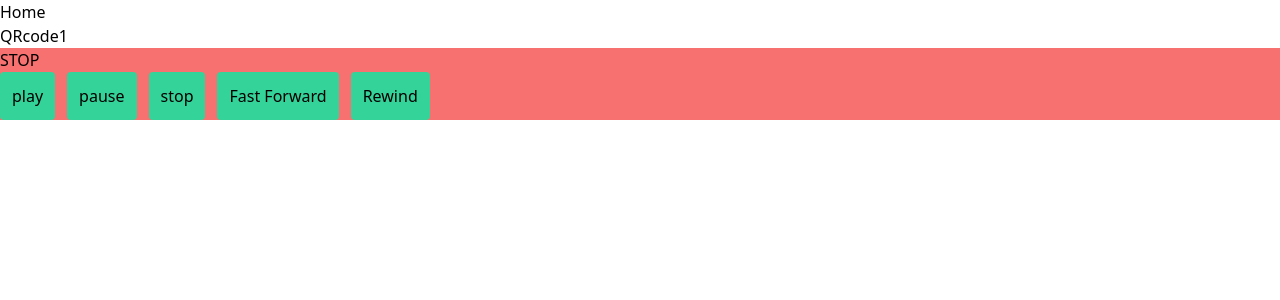
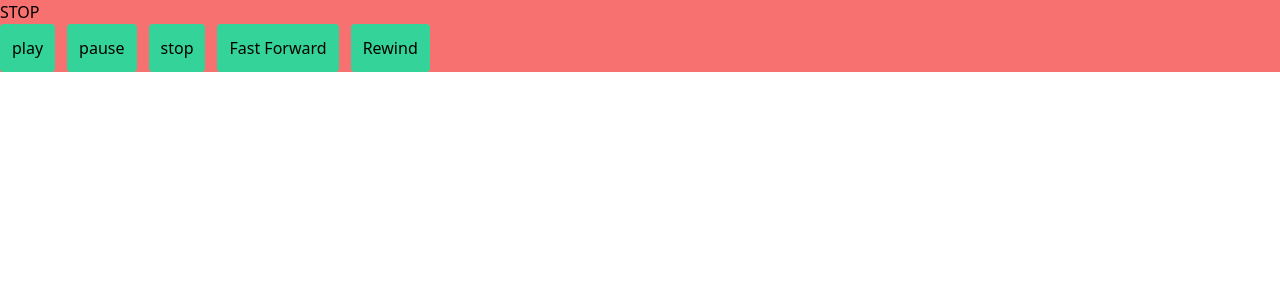
Before and after one commit to Rookieleader1/lamouralenvers_website, a React (Create React App) app: page / in a window 1280 px wide. Shown: the top 300 px of the page. Built offline with nearby package versions, Linux system fonts and the light colour scheme.

Commit message:
cleaned up routing

```diff
--- a/src/App.js
+++ b/src/App.js
@@ -1,7 +1,13 @@
 import "./style/output.css";
 import AudioPlayer from "./Components/AudioPlayer";
 import React from "react";
-import { BrowserRouter as Router, Switch, Route, Link } from "react-router-dom";
+import {
+  BrowserRouter as Router,
+  Switch,
+  Route,
+  Link,
+  Redirect,
+} from "react-router-dom";
 
 const App = () => {
   // return (
@@ -13,22 +19,11 @@ const App = () => {
   return (
     <Router>
       <div>
-        <nav>
-          <ul>
-            <li>
-              <Link to="/">Home</Link>
-            </li>
-            <li>
-              <Link to="/QRcode1">QRcode1</Link>
-            </li>
-          </ul>
-        </nav>
-
         {/* A <Switch> looks through its children <Route>s and
             renders the first one that matches the current URL. */}
         <Switch>
           <Route path="/QRcode1">
-            <div>QR code 1</div>
+            <Redirect to="/" />
           </Route>
           <Route path="/">
             <AudioPlayer />
```
Also changed, not shown: 1 other file (tests, documents, lock files or other folders).
